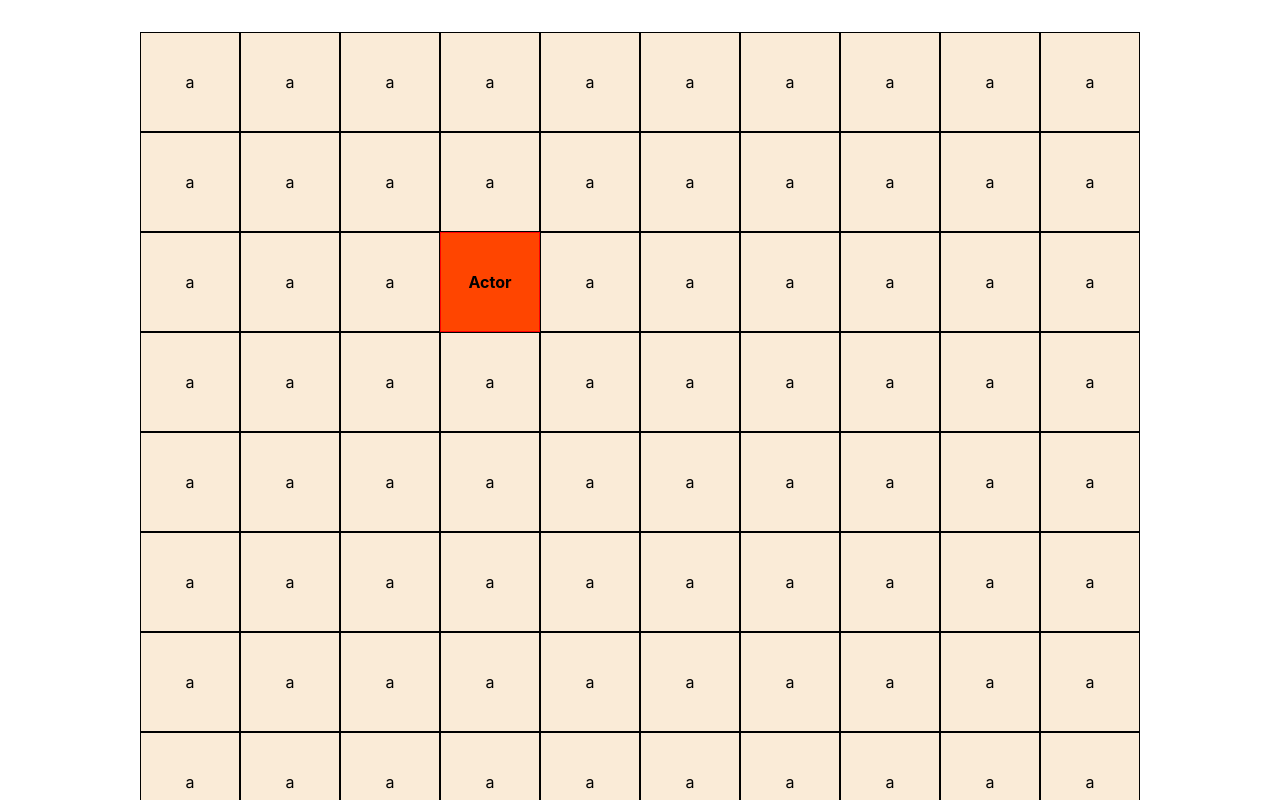
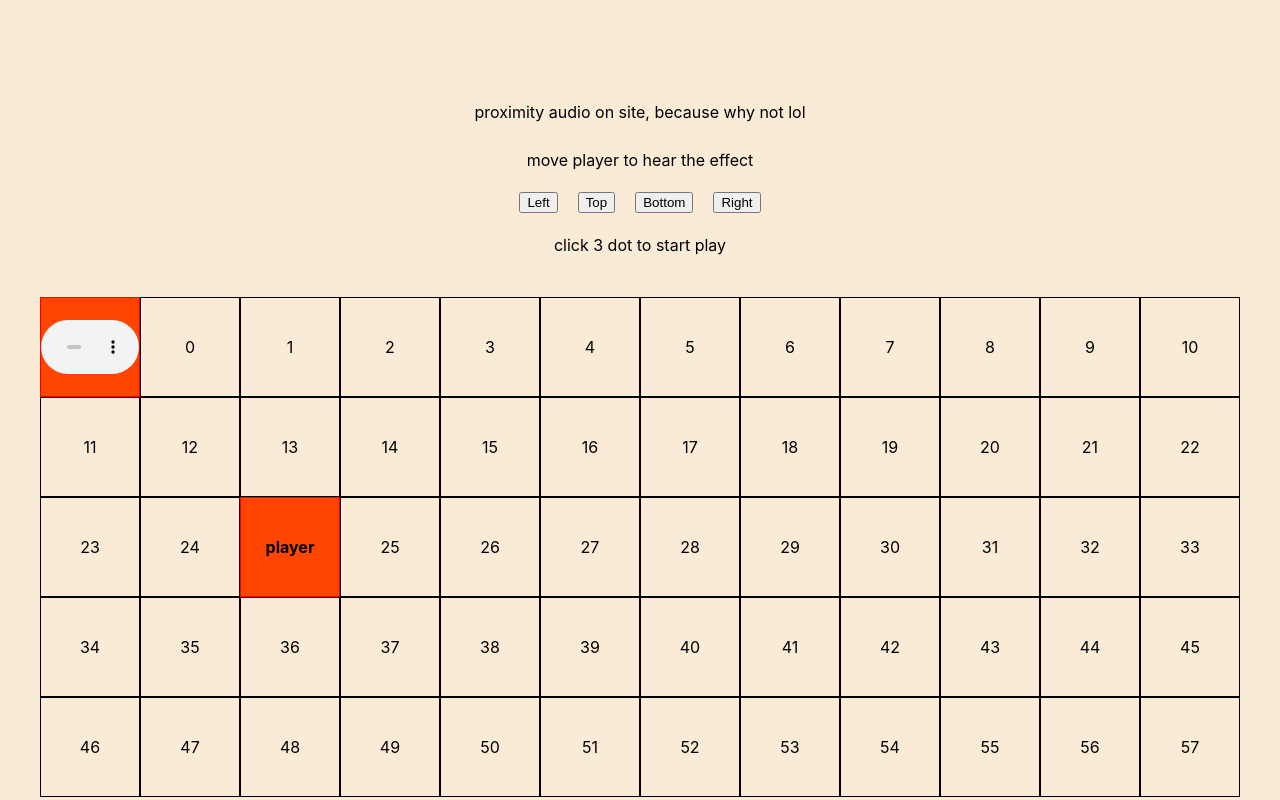
Before and after one commit to Kndgy/proximity-site, a React (Vite) app: page / in a window 1280 px wide. Shown: the top 800 px of the page. Built offline with nearby package versions, Linux system fonts and the light colour scheme.

Commit message:
simple working implementation

```diff
--- a/package.json
+++ b/package.json
@@ -10,6 +10,7 @@
   },
   "dependencies": {
     "react": "^18.2.0",
+    "react-audio-player": "^0.17.0",
     "react-dom": "^18.2.0"
   },
   "devDependencies": {
--- a/src/App.css
+++ b/src/App.css
@@ -1,12 +1,12 @@
-#root {
-  max-width: 1280px;
-  margin: 0 auto;
-  padding: 2rem;
-  text-align: center;
-}
-
 .App{
   background-color: antiquewhite;
+  max-width: 100vw;
+  height: 100vh;
+  align-items: center;
+  display: flex;
+  flex-direction: column;
+  padding-top: 100px;
+  text-align: center;
 }
 
 .Plane{
@@ -36,3 +36,11 @@
   font-weight: bold;
   cursor: pointer;
 }
+
+.buttons{
+  display: flex;
+  flex-direction: row;
+  gap: 20px;
+  padding-top: 20px;
+  padding-bottom: 20px
+}
--- a/src/App.tsx
+++ b/src/App.tsx
@@ -1,4 +1,5 @@
-import { useState } from 'react';
+import { ReactNode, useCallback, useEffect, useRef, useState } from 'react';
+import ReactAudioPlayer from 'react-audio-player';
 import './App.css'
 
 interface PlaneProps {
@@ -8,7 +9,7 @@ interface PlaneProps {
 function Plane({totalGrids}:PlaneProps){
 
   const handleGridClick = (row: number, col: number) => {
-    console.log(`Clicked on grid row ${row}, col ${col}`);
+    // console.log(`Clicked on grid row ${row}, col ${col}`);
   };
 
   // const handleGridHover = (row: number, col: number) => {
@@ -24,7 +25,7 @@ function Plane({totalGrids}:PlaneProps){
       // onMouseEnter={() => handleGridHover(row, col)}
       className='Plane'
       key={i}
-      >a</div>);
+      >{i}</div>);
   }
 
   return (
@@ -38,46 +39,82 @@ interface ActorProps {
   initialRow: number;
   initialCol: number;
   onMove?: (row: number, col: number) => void;
+  embed?: ReactNode
 }
 
-function Actor({ initialRow, initialCol, onMove }:ActorProps){
-  const [row, setRow] = useState(initialRow);
-  const [col, setCol] = useState(initialCol);
-
-  const handleMove = (rowDelta: number, colDelta: number) => {
-    const newRow = row + rowDelta;
-    const newCol = col + colDelta;
-    // setRow(newRow);
-    // setCol(newCol);
-    console.log("clicked, should add event now")
-    // onMove(newRow, newCol);
-  };
-
+function Actor({ initialRow, initialCol, embed, onMove }:ActorProps){
   return (
     <div
       className='Actor'
-      style={{ gridColumn: col + 1, gridRow: row + 1 }}
-      onClick={() => handleMove(0, 1)}
+      style={{ gridColumn: initialCol + 1, gridRow: initialRow + 1 }}
     >
-      Actor
+      {embed}
     </div>
   );
 }
 
 function App() {
-  const [actorPosition, setActorPosition] = useState({ row: 0, col: 0 });
+  const [playerPosition, setPlayerPosition] = useState({ row: 0, col: 0 });
+  const [actorPosition, setActorPosition] = useState({ row: 2, col: 2 });
 
-  const handleOnMove = (row:number, col: number) =>{
-    setActorPosition({row:1, col: 1})
+  const handleBottomMove = useCallback(() => {
+    setActorPosition(prevPosition => prevPosition.row < 4 ? ({col: prevPosition.col, row: prevPosition.row+1}) : prevPosition);
+  }, []);
+
+
+  const handleTopMove = useCallback(() => {
+    setActorPosition(prevPosition => prevPosition.row >= 1 ? {col: prevPosition.col, row: prevPosition.row-1} : prevPosition);
+  }, []);
+
+
+  const handleRightMove = useCallback(() => {
+    setActorPosition(prevPosition => prevPosition.col<11 ? ({col:prevPosition.col+1 , row:prevPosition.row}) : prevPosition);
+  }, []);
+
+  const handleLeftMove = useCallback(() => {
+    setActorPosition(prevPosition => prevPosition.col >= 1 ? {col: prevPosition.col-1, row: prevPosition.row} : prevPosition);
+  }, []);
+
+
+  console.log(actorPosition)
+  console.log(1 - Math.min(Math.max((actorPosition.row + actorPosition.col) / 10, 0), 1));
+
+
+
+  const controlAudio = () =>{
+    return 1 - Math.min(Math.max((actorPosition.row + actorPosition.col) / 10, 0), 1)
   }
+
+  controlAudio()
+
 
   return (
     <div className="App">
-      <div style={{ display: 'grid', gridTemplateColumns: 'repeat(10, 100px)' }}>
-      <Actor initialCol={3} initialRow={2} onMove={(e)=>e}/>
-      <Plane totalGrids={100}/>
+      proximity audio on site, because why not lol
+      <br/>
+      <br/>
+      move player to hear the effect
+      <div className='buttons'>
+        <button onClick={handleLeftMove} >Left</button>
+        <button onClick={handleTopMove}>Top</button>
+        <button onClick={handleBottomMove}>Bottom</button>
+        <button onClick={handleRightMove}>Right</button>
       </div>
-
+      click 3 dot to start play
+      {/* actor player
+      <div>
+        <button>Left</button>
+        <button>Right</button>
+        <button>Top</button>
+        <button>Bottom</button> </div> */}
+      <div style={{ display: 'grid', gridTemplateColumns: 'repeat(12, 100px)', paddingTop:'40px' }}>
+        <Actor initialCol={0} initialRow={0} embed={
+          <><ReactAudioPlayer volume={controlAudio()} src='/ballin.mp3' loop={true} autoPlay={true} controls/></>
+        }/>
+        <Actor initialCol={actorPosition.col} initialRow={actorPosition.row} embed={"player"}/>
+        <Plane totalGrids={58}/>
+      </div>
+      {/* a */}
     </div>
   )
 }
--- a/src/index.css
+++ b/src/index.css
@@ -10,6 +10,8 @@
   -webkit-font-smoothing: antialiased;
   -moz-osx-font-smoothing: grayscale;
   -webkit-text-size-adjust: 100%;
+  width: 100vw;
+  height: 100vh;
 }
 
 a {
@@ -23,32 +25,11 @@ a:hover {
 
 body {
   margin: 0;
-  display: flex;
-  place-items: center;
-  min-width: 320px;
-  min-height: 100vh;
+  width: 100vw;
+  height: 100vh;
 }
 
 h1 {
   font-size: 3.2em;
   line-height: 1.1;
 }
-
-button {
-  border-radius: 8px;
-  border: 1px solid transparent;
-  padding: 0.6em 1.2em;
-  font-size: 1em;
-  font-weight: 500;
-  font-family: inherit;
-  background-color: #1a1a1a;
-  cursor: pointer;
-  transition: border-color 0.25s;
-}
-button:hover {
-  border-color: #646cff;
-}
-button:focus,
-button:focus-visible {
-  outline: 4px auto -webkit-focus-ring-color;
-}
```
Also changed, not shown: 2 other files (tests, documents, lock files or other folders).
